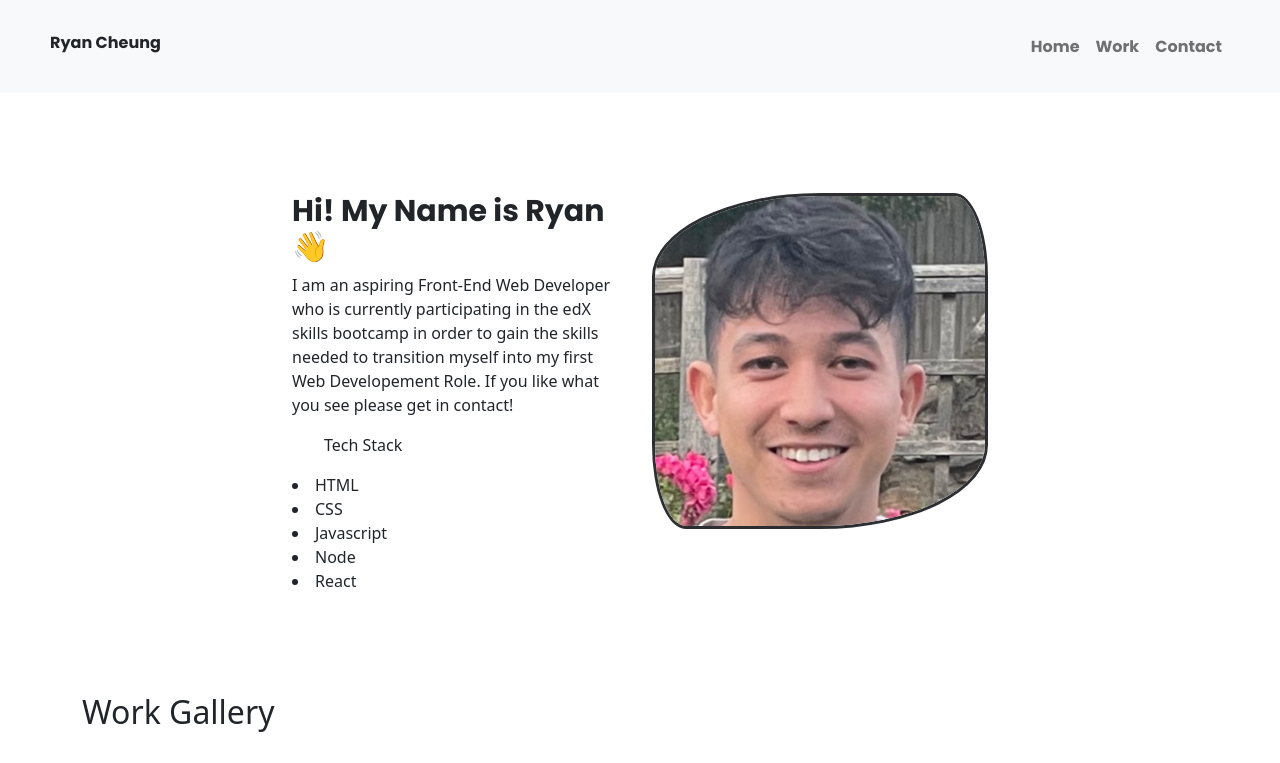
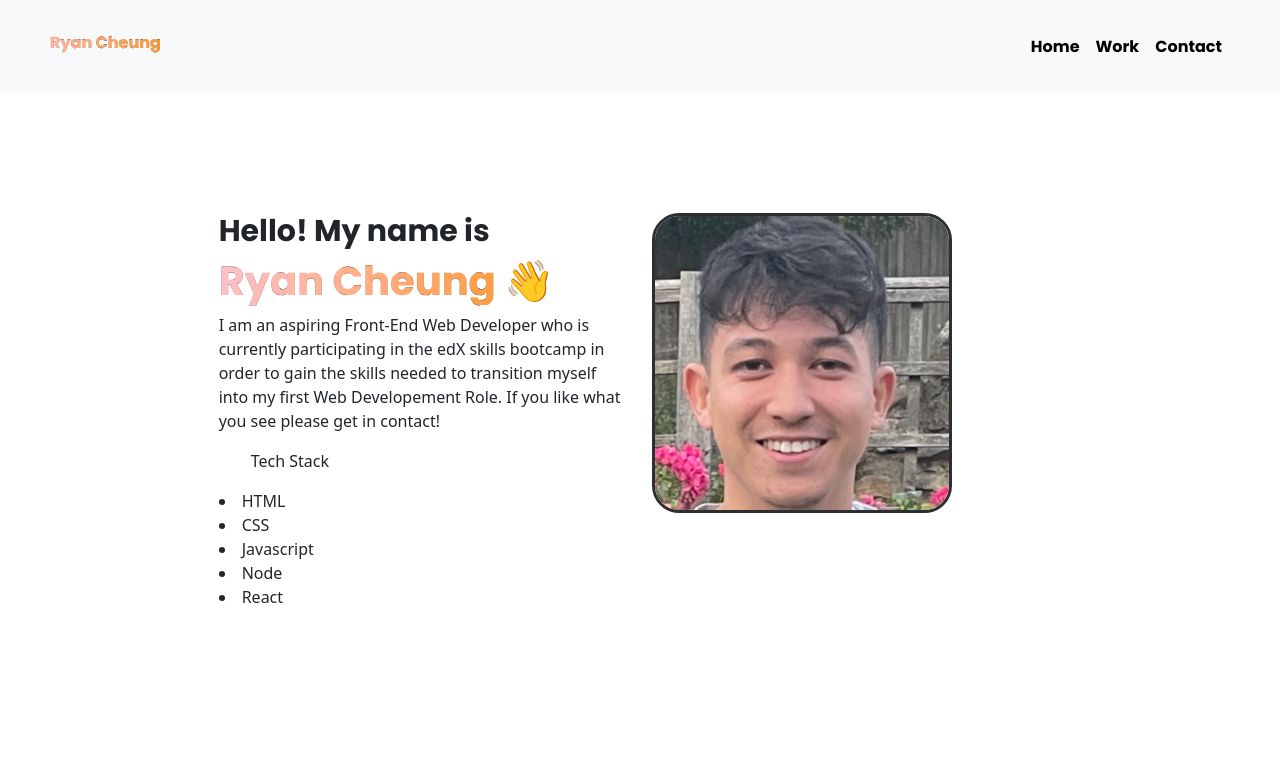
Before and after one commit to rbcheung/Portfolio-Made-With-React, a React (Create React App) app: page / in a window 1280 px wide. Shown: the top 763 px of the page. Built offline with nearby package versions, Linux system fonts and the light colour scheme.

Commit message:
Added array of data in JSON file for card projects.

```diff
--- a/package.json
+++ b/package.json
@@ -10,6 +10,7 @@
     "react": "^18.2.0",
     "react-bootstrap": "^2.7.2",
     "react-dom": "^18.2.0",
+    "react-router-dom": "^5.3.4",
     "react-scripts": "5.0.1",
     "web-vitals": "^2.1.4"
   },
--- a/src/components/App.js
+++ b/src/components/App.js
@@ -2,13 +2,26 @@ import "../css/App.css";
 import NavBar from "./NavBar";
 import Home from "./Home";
 import ProjectsPage from "./ProjectsPage";
+import { BrowserRouter as Router, Route, Switch } from "react-router-dom";
+
 function App() {
   return (
-    <div>
-      <NavBar />
-      <Home />
-      <ProjectsPage />
-    </div>
+    <Router>
+      <div>
+        <NavBar />
+        <Switch>
+          <Route exact path="/">
+            <Home />
+          </Route>
+          <Route path="/work">
+            <ProjectsPage />
+          </Route>
+          <Route path="/contact">
+
+          </Route>
+        </Switch>
+      </div>
+    </Router>
   );
 }
 
--- a/src/components/Home.js
+++ b/src/components/Home.js
@@ -6,12 +6,13 @@ function Home() {
     <div id="home">
       <div className="container align-items-center justify-content-center">
         <div className="row">
-          <div className="col-sm-2 col-md-2 col-lg-2"></div>
+          <div className="col-sm-1 col-md-1 col-lg-1"></div>
 
-          <div className="col-sm-8 col-md-8 col-lg-8">
+          <div className="col-sm-10 col-md-10 col-lg-10">
             <div className="row">
               <div className="col-sm-6 col-md-6 col-lg-6">
-                <h2 id="home-title"> Hi! My Name is Ryan 👋 </h2>
+                <h2 id="home-title"> Hello! My name is</h2>
+                <h1 id = "home-name"> Ryan Cheung 👋 </h1>
                 <p class="home-text">
                   I am an aspiring Front-End Web Developer who is currently participating in the edX skills bootcamp in order to gain the skills needed to
                   transition myself into my first Web Developement Role. If you like what you see please get in contact!
@@ -33,7 +34,7 @@ function Home() {
             </div>
           </div>
 
-          <div className="col-sm-2 col-md-2 col-lg-2"></div>
+          <div className="col-sm-1 col-md-1 col-lg-1"></div>
         </div>
       </div>
     </div>
--- a/src/components/NavBar.js
+++ b/src/components/NavBar.js
@@ -1,4 +1,5 @@
 import '../css/App.css';
+import { Link } from 'react-router-dom';
 
 function NavBar() {
   return (
@@ -9,9 +10,9 @@ function NavBar() {
   <div className="collapse navbar-collapse" id="navbarNavAltMarkup">
     <h2 className = "nav-name">Ryan Cheung</h2>
     <div className="navbar-nav">
-      <a className="nav-item nav-link" href="#">Home</a>
-      <a className="nav-item nav-link" href="#">Work</a>
-      <a className="nav-item nav-link" href="#">Contact</a>
+      <Link className="nav-item nav-link" to="/">Home</Link>
+      <Link className="nav-item nav-link" to="/work">Work</Link>
+      <Link className="nav-item nav-link" to="/contact">Contact</Link>
     </div>
   </div>
 </nav>
--- a/src/css/App.css
+++ b/src/css/App.css
@@ -5,6 +5,9 @@
   margin-left: auto;
   margin-right: 50px;
   font-family: 'Poppins', sans-serif;
+}
+.nav-item {
+  color:black !important;
 }
 .nav-name {
   margin-right: auto;
@@ -14,14 +17,21 @@
   padding-right: 50px;
   font-family: 'Poppins', sans-serif;
   font-size: 16px;
+  background-image: linear-gradient(90deg, pink, darkorange);
+  background-clip: text;
+  color: transparent;
+  -webkit-text-stroke: 0.1px black;
 }
 #home {
   margin: 100px;
+  padding: 20px;
 }
 .hero-img {
-  width: 100%;
   border: 3px solid #2d2e32;
-  border-radius: 50% 10% / 25%
+  border-radius: 1.7rem;
+  max-height: 300px;
+  max-width: 300px;
+
 }
 #home-title {
   font-size: 30px;
@@ -30,9 +40,19 @@
 .home-text {
   text-align: left;
 }
+#home-name {
+  font-family: 'Poppins', sans-serif;
+  background-image: linear-gradient(90deg, pink, darkorange);
+  background-clip: text;
+  color: transparent;
+  -webkit-text-stroke: 0.1px black;
+
+}
 .card {
   margin-top: 25px;
   color:rgb(56, 55, 55);
+  border-radius: 1.7rem;
+  box-shadow: 0 0 10px rgb(0 0 0 / 10%);
 }
 .projimg {
   height: auto;
```
Also changed, not shown: src/gallery.json (added, +44 -0 lines), 1 other file (tests, documents, lock files or other folders).
